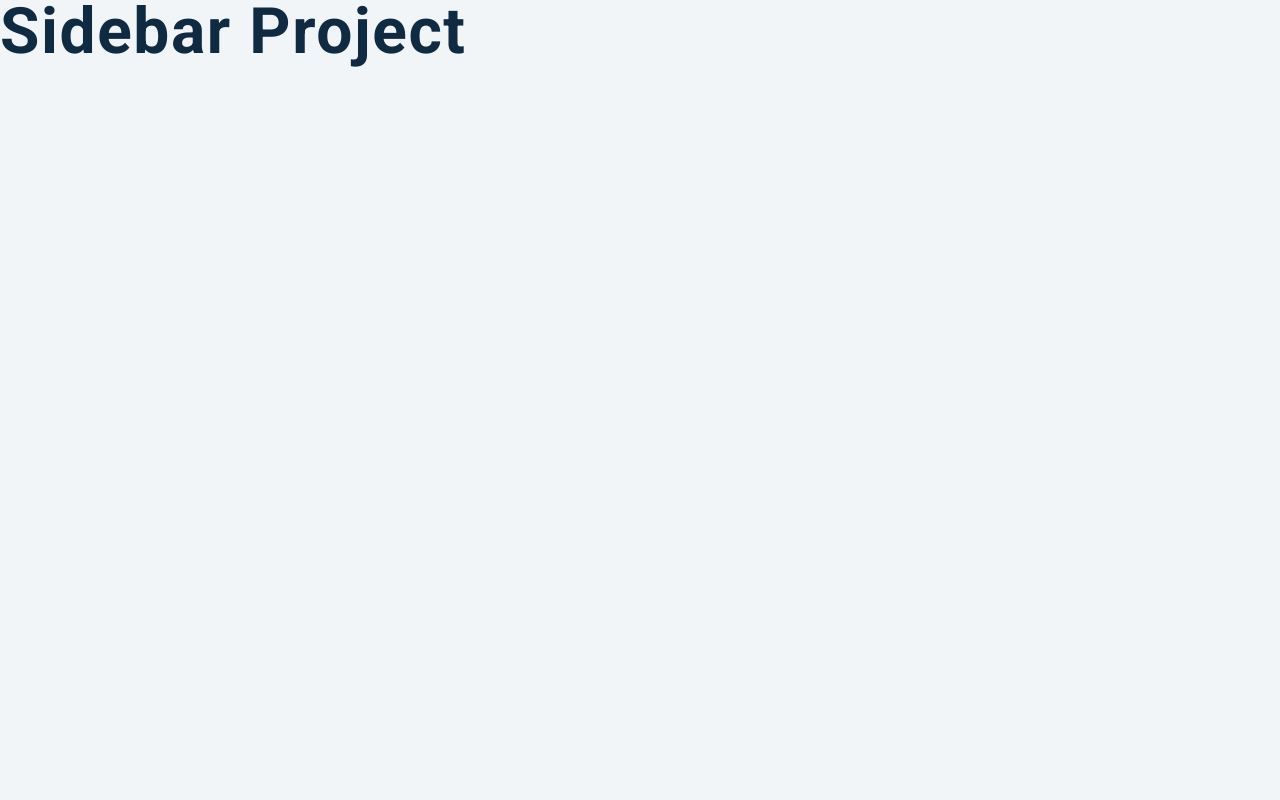
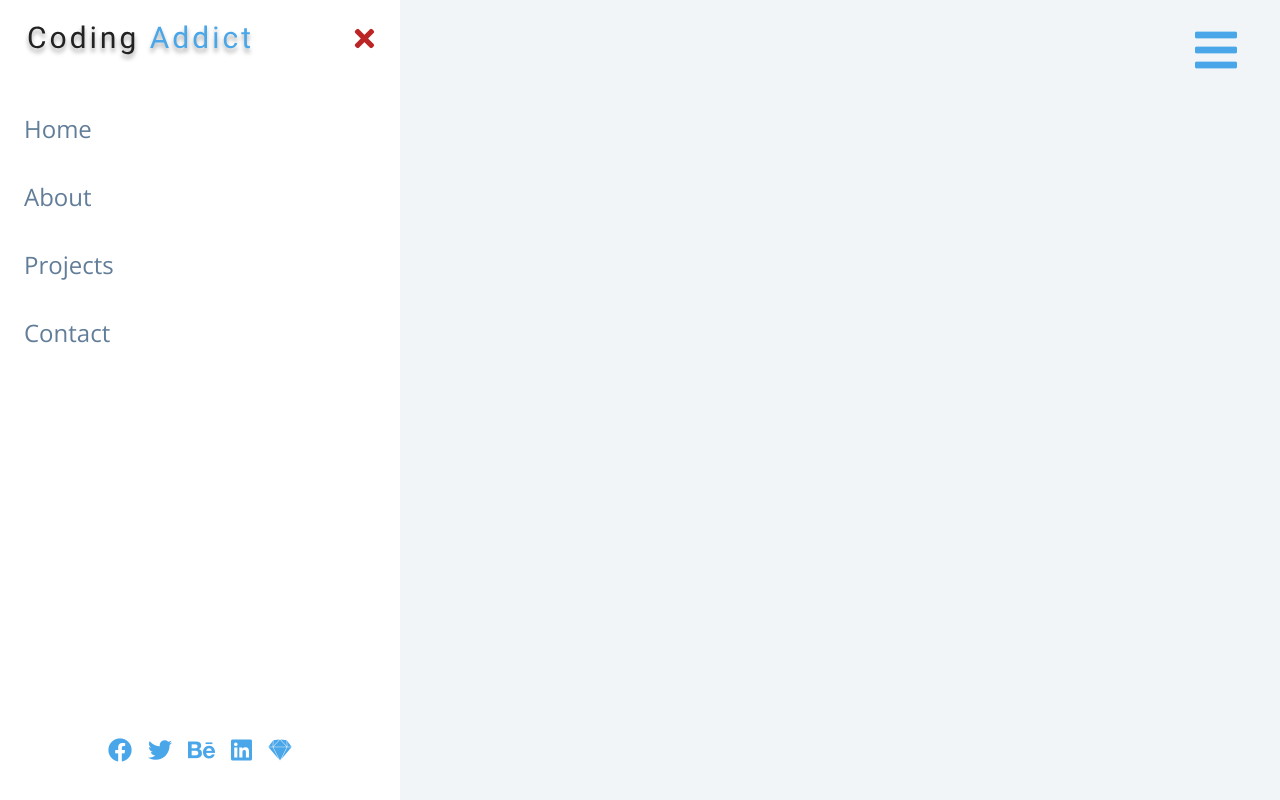
Before and after one commit to DanZ98/Udemy-Sidebar-Project, a plain HTML site: page index.html in a window 1280 px wide. Drawn offline with nearby package versions, Linux system fonts and the light colour scheme; files that its build step writes are made by us from their sources.

Commit message:
Completed HTML portion of the project

```diff
--- a/index.html
+++ b/index.html
@@ -5,17 +5,69 @@
     <meta name="viewport" content="width=device-width, initial-scale=1.0" />
     <title>Sidebar</title>
     <!-- font-awesome -->
-    <link
-      rel="stylesheet"
-      href="https://cdnjs.cloudflare.com/ajax/libs/font-awesome/5.14.0/css/all.min.css"
-    />
+    <link rel="stylesheet"href="https://cdnjs.cloudflare.com/ajax/libs/font-awesome/5.14.0/css/all.min.css" />
 
     <!-- styles -->
-    <link rel="stylesheet" href="styles.css" />
+    <link rel="stylesheet" href="assets/css/styles.css" />
   </head>
   <body>
-    <h1>sidebar project</h1>
+
+    <button class="sidebar-toggle">
+        <i class="fas fa-bars"></i>
+    </button>
+    <aside class="sidebar">
+        <div class="sidebar-header">
+            <img src="assets/img/logo.svg" alt="logo">
+            <button class="close-btn">
+                <i class="fas fa-times"></i>
+            </button>
+        </div>
+        <!-- links -->
+        <ul class="links">
+            <li>
+            <a href="index.html">home</a>
+            </li>
+            <li>
+            <a href="about.html">about</a>
+            </li>
+            <li>
+            <a href="projects.html">projects</a>
+            </li>
+            <li>
+            <a href="contact.html">contact</a>
+            </li>
+        </ul>
+        <!-- social media -->
+        <ul class="social-icons">
+            <li>
+            <a href="https://www.twitter.com">
+                <i class="fab fa-facebook"></i>
+            </a>
+            </li>
+            <li>
+            <a href="https://www.twitter.com">
+                <i class="fab fa-twitter"></i>
+            </a>
+            </li>
+            <li>
+            <a href="https://www.twitter.com">
+                <i class="fab fa-behance"></i>
+            </a>
+            </li>
+            <li>
+            <a href="https://www.twitter.com">
+                <i class="fab fa-linkedin"></i>
+            </a>
+            </li>
+            <li>
+            <a href="https://www.twitter.com">
+                <i class="fab fa-sketch"></i>
+            </a>
+            </li>
+        </ul>
+    </aside>
+
     <!-- javascript -->
-    <script src="app.js"></script>
+    <script src="assets/js/scripts.js"></script>
   </body>
 </html>
```
